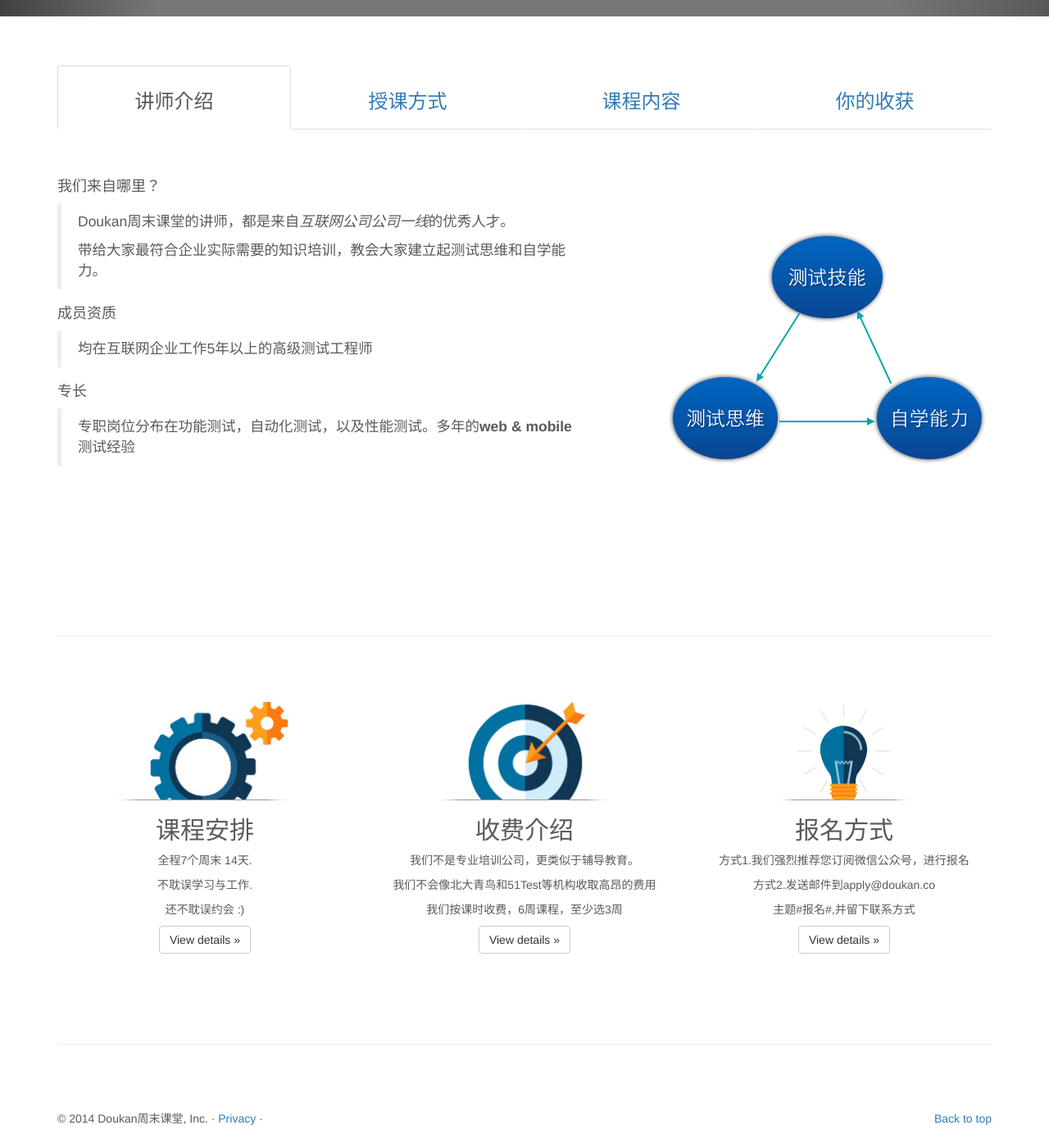
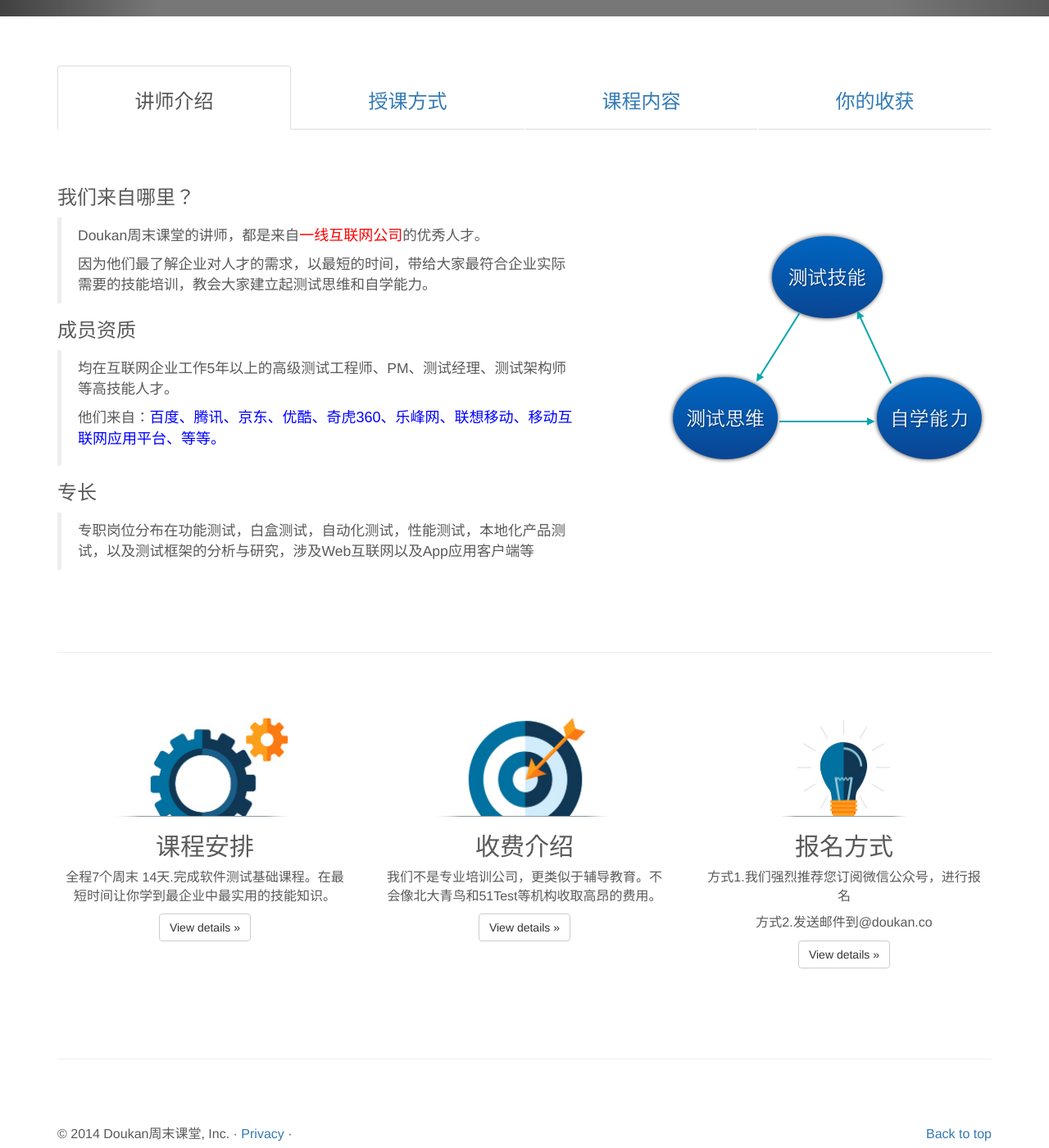
Before and after one commit to guming/myblog, a Jekyll site: the page home.html, which Jekyll copies as it is, in a window 1280 px wide and 1400 px high, scrolled down 480 px. Shown: the whole window at 82% size. Built offline with Jekyll 4.4.1, drawn with Linux system fonts in a browser that asks for light colours; nearby versions of some CDN libraries.

Commit message:
new version

```diff
--- a/home.html
+++ b/home.html
@@ -48,7 +48,8 @@
                 <li><a href="info.html">课程示例</a></li>
                 <li><a href="intro.html">课程安排</a></li>
                 <li><a href="fee.html">收费情况</a></li>
-
+				<li><a href="about.html">关于我们</a></li>
+				<li><a href="contact.html">联系我们</a></li>
               </ul>
             </div>
           </div>
@@ -147,11 +148,11 @@
         <p><br /></p>
         <p><br /></p>
              <p class="lead"><span class="glyphicon glyphicon-ok-sign">小组授课,不超过15人</span></p>
-             <p class="lead"><span class="glyphicon glyphicon-ok-sign">自由讨论,气氛轻松</span></p>
+             <p class="lead"><span class="glyphicon glyphicon-ok-sign">讲师讲解，自由讨论,气氛轻松</span></p>
              <p class="lead"><span class="glyphicon glyphicon-ok-sign">面对面解答疑问</span>
              <p class="lead"><span class="glyphicon glyphicon-ok-sign">注重培养学习方法</span>
-             <p class="lead">不定期邀请客座讲师(来自BAT)来讲述技术成长经历和学习方法</p>
-             <p>注: BAT-指百度 阿里巴巴 腾讯</p></div>
+             <p class="lead">不定期邀请讲师(来自 百度 阿里巴巴 腾讯)来讲述技术成长经历和学习方法</p>
+             <p>   </p></div>
                            <div class="col-md-6">
              <img class="img-rounded" src="assets/images/d4.png" style="width: 500px; height: 400px;">
             </div>
@@ -221,18 +222,21 @@
             <div class="col-md-7">
               <p><br /></p>
               <p><br /></p>
-              <h4>我们来自哪里？</h4>
+              <h3>我们来自哪里？</h3>
+              <blockquote bgcolor="#d0d0d0">
+              <p>Doukan周末课堂的讲师，都是来自<font size="4" face="arial" color="red">一线互联网公司</font>的优秀人才。
+              <p> 因为他们最了解企业对人才的需求，以最短的时间，带给大家最符合企业实际需要的技能培训，教会大家建立起测试思维和自学能力。</p>
+
+              </blockquote>
+              <h3>成员资质</h3>
               <blockquote>
-              <p>Doukan周末课堂的讲师，都是来自<em>互联网公司公司一线</em>的优秀人才。</p>
-              <p>带给大家最符合企业实际需要的知识培训，教会大家建立起测试思维和自学能力。</p>
+              <p>均在互联网企业工作5年以上的高级测试工程师、PM、测试经理、测试架构师等高技能人才。</p>
+			  <p>他们来自：<font size="4" face="arial" color="blue">百度、腾讯、京东、优酷、奇虎360、乐峰网、联想移动、移动互联网应用平台、等等。</p>
+			  </font></p>
               </blockquote>
-              <h4>成员资质</h4>
+              <h3>专长</h3>
               <blockquote>
-              <p>均在互联网企业工作5年以上的高级测试工程师</p>
-              </blockquote>
-              <h4>专长</h4>
-              <blockquote>
-              <p>专职岗位分布在功能测试，自动化测试，以及性能测试。多年的<strong>web & mobile</strong>测试经验</p>
+              <p>专职岗位分布在功能测试，白盒测试，自动化测试，性能测试，本地化产品测试，以及测试框架的分析与研究，涉及Web互联网以及App应用客户端等</p>
               </blockquote>
           </div>
           <div class="col-md-5">
@@ -246,20 +250,26 @@
               <p><br /></p>
               <img class="img-rounded" src="assets/images/e1.jpg">
               <h3>学会测试</h3>
-              <p> 6周的课程让您对测试知识了然于胸，对系统研发尤其是测试流程有较为深入的理解。掌握web和mobile相关背景知识，以及sql语句的编写。
-              </p>
+              <pre> <font size="3/html3shiv">7周的课程让您对测试知识了然于胸，对系统研发尤其是测试流程有较为深入的理解。掌握web和mobile相关背景知识，以及在实际工作中测试与其它部门的沟通技巧，并了解到目前多数公司内部测试的工作模式和公司架构体系。
+              </pre>
             </div><!--/span-->
             <div class="col-6 col-sm-6 col-lg-4">
               <p><br /></p>
               <img class="img-rounded" src="assets/images/e1.jpg">
               <h3>掌握测试技巧</h3>
-              <p>实战性训练，导师亲自指导，保证您对测试技术的熟练使用，形成自己的测试技术体系，独立编写测试用例和报告文档</p>
+              <pre><font size="3/html3shiv">实战性训练，导师亲自指导，保证您对测试技术和测试方法的熟练使用。并形成自己的测试技术思维，独立编写测试用例和报告文档，
+
+
+			  </pre>
             </div><!--/span-->
             <div class="col-6 col-sm-6 col-lg-4">
               <p><br /></p>
               <img class="img-rounded" src="assets/images/e1.jpg">
               <h3>赢取面试机会</h3>
-              <p>贴近实际的面试模拟和指导，帮助您掌握面试技巧和如何制作一份动人的简历，让您更为自信的面对面试官. </p>
+              <pre><font size="3/html3shiv">贴近实际的面试模拟和指导，帮助您掌握面试技巧和如何制作一份动人的简历，让您更为自信的面对面试官，轻松通过面试找到工作。
+
+
+			  </pre>
                           </div><!--/span-->
 
             </div>
@@ -273,18 +283,14 @@
         <div class="col-lg-4">
           <img class="img-rounded" src="assets/images/d2.jpg" alt="Generic placeholder image" style="width: 240px; height: 120px;">
           <h2>课程安排</h2>
-          <p>全程7个周末 14天.</p>
-          <p>不耽误学习与工作.</p>
-          <p>还不耽误约会 :)</p>
+          <p>全程7个周末 14天.完成软件测试基础课程。在最短时间让你学到最企业中最实用的技能知识。
           <p></p>
           <p><a class="btn btn-default" href="intro.html" role="button">View details &raquo;</a></p>
         </div><!-- /.col-lg-4 -->
         <div class="col-lg-4">
           <img class="img-rounded" src="assets/images/d3.jpg" alt="Generic placeholder image" style="width: 240px; height: 120px;">
           <h2>收费介绍</h2>
-          <p>我们不是专业培训公司，更类似于辅导教育。</p>
-          <p>我们不会像北大青鸟和51Test等机构收取高昂的费用</p>
-          <p>我们按课时收费，6周课程，至少选3周</p>
+          <p>我们不是专业培训公司，更类似于辅导教育。不会像北大青鸟和51Test等机构收取高昂的费用。</p>
           <p><a class="btn btn-default" href="fee.html" role="button">View details &raquo;</a></p>
         </div><!-- /.col-lg-4 -->
 
@@ -292,9 +298,8 @@
           <img class="img-rounded" src="assets/images/d1.jpg" alt="Generic placeholder image" style="width: 160px; height: 120px;">
           <h2>报名方式</h2>
           <p>方式1.我们强烈推荐您订阅微信公众号，进行报名</p>
-          <p>方式2.发送邮件到apply@doukan.co</p>
-          <p>主题#报名#,并留下联系方式</p>
-          <p><a class="btn btn-default" href="info.html" role="button">View details &raquo;</a></p>
+          <p>方式2.发送邮件到@doukan.co</p>
+          <p><a class="btn btn-default" href="contact.html" role="button">View details &raquo;</a></p>
         </div><!-- /.col-lg-4 -->
       </div><!-- /.row -->
 
--- a/intro.html
+++ b/intro.html
@@ -69,7 +69,9 @@
           <div class="blog-post">
             <h2 class="blog-post-title">课程安排</h2>
             <p></p>
-            <p><img src="assets/images/c1.png" /></p>
+			<pre><font size="3/html3shiv">全程7个周末 14天.完成软件测试基础课程，不像其它培训机构时间拉的很长。在这里只培训 不耽误学习与工作。在最短时间让你学到最企业中最实用的技能知识。
+			</pre>
+            <p><img src="assets/images/kechengbiao.png" /></p>
             <p></p>
           </div><!-- /.blog-post -->
 
```
Also changed, not shown: _posts/contact.html (deleted, +0 -172 lines), about.html (+24 -22 lines), contact.html (+10 -4 lines), fee.html (+7 -0 lines), welcome.html (deleted, +0 -79 lines), 1 other file.
